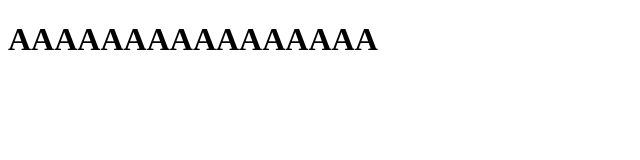
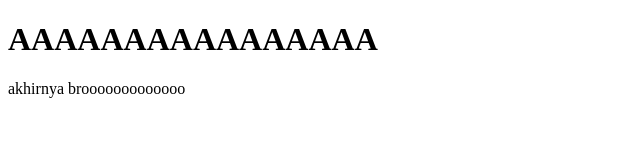
Before and after one commit to Gilang300999/ReLearning, a plain HTML site: page index.html in a window 1280 px wide. Shown: the whole page, without its empty margins (0-640 px from the left). Drawn offline with Linux system fonts and the light colour scheme.

Commit message:
Add a paragraph to index.html

```diff
--- a/index.html
+++ b/index.html
@@ -3,4 +3,6 @@
 <head>
     <title>Home</title>
     <h1>AAAAAAAAAAAAAAAA</h1>
+    <p>akhirnya brooooooooooooo</p>
+</head>
 </html>
```
